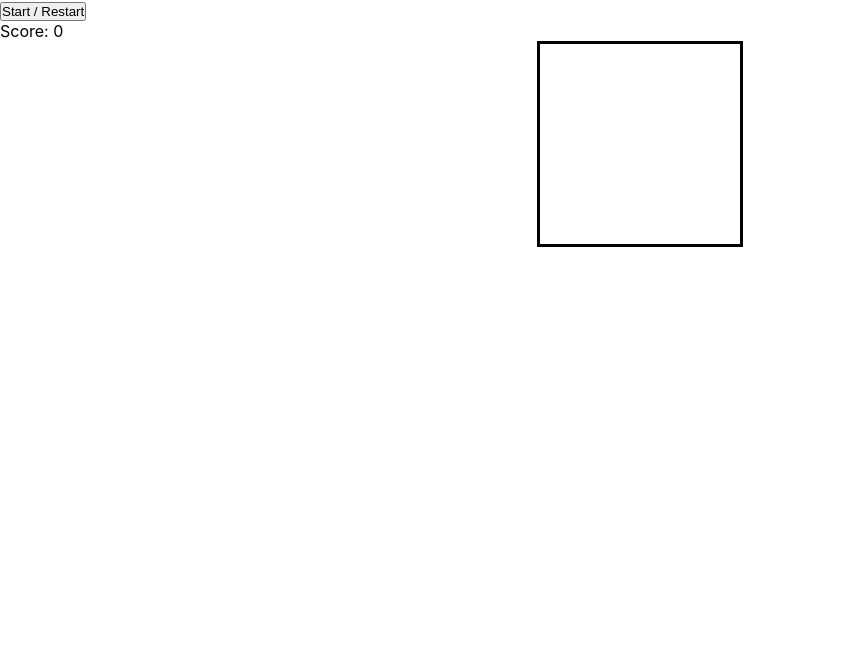
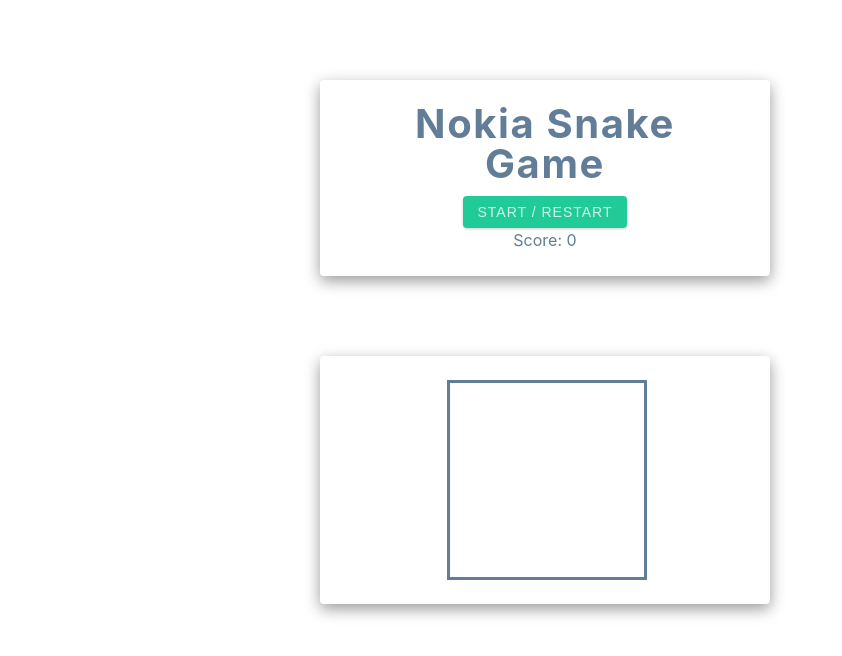
Before and after one commit to SamiurRahmanMukul/building-javascript-7-games, a plain HTML site: page 4-NokiaSankeGame/index.html in a window 1280 px wide. Shown: the whole page, without its empty margins (0-842 px from the left). Drawn offline with Linux system fonts and the light colour scheme.

Commit message:
Nokia Sanke Game Design Update

```diff
--- a/4-NokiaSankeGame/assets/css/style.css
+++ b/4-NokiaSankeGame/assets/css/style.css
@@ -1,11 +1,61 @@
-/* <==========
-    Universal Selector
-             ===========>
- */
+/*
+===============
+   Variables
+===============
+*/
 
-* {
-  margin: 0 auto;
+:root {
+  /* dark shades of primary color*/
+  --clr-primary-1: hsl(162, 61%, 89%);
+  --clr-primary-2: hsl(162, 60%, 78%);
+  --clr-primary-3: hsl(162, 61%, 67%);
+  --clr-primary-4: hsl(162, 61%, 57%);
+  /* primary/main color */
+  --clr-primary-5: hsl(162, 73%, 46%);
+  /* lighter shades of primary color */
+  --clr-primary-6: #1aa179;
+  --clr-primary-7: #13795b;
+  --clr-primary-8: #0d503c;
+  --clr-primary-9: #06281e;
+  /* darkest grey - used for headings */
+  --clr-grey-1: hsl(212, 33%, 89%);
+  --clr-grey-2: hsl(210, 31%, 80%);
+  --clr-grey-3: hsl(211, 27%, 70%);
+  --clr-grey-4: hsl(209, 23%, 60%);
+  /* grey used for paragraphs */
+  --clr-grey-5: hsl(210, 22%, 49%);
+  --clr-grey-6: hsl(209, 28%, 39%);
+  --clr-grey-7: hsl(209, 34%, 30%);
+  --clr-grey-8: hsl(211, 39%, 23%);
+  --clr-grey-9: hsl(209, 61%, 16%);
+  --clr-white: #fff;
+  --clr-red-dark: hsl(360, 67%, 44%);
+  --clr-red-light: hsl(360, 71%, 66%);
+  --clr-green-dark: hsl(125, 67%, 44%);
+  --clr-green-light: hsl(125, 71%, 66%);
+  --clr-black: #222;
+  --transition: all 0.3s linear;
+  --spacing: 0.1rem;
+  --radius: 0.25rem;
+  --light-shadow: 0 5px 15px rgba(0, 0, 0, 0.1);
+  --dark-shadow: 0 5px 15px rgba(0, 0, 0, 0.4);
+  --max-width: 1170px;
+  --fixed-width: 450px;
+  --clr-pink: #f28ab2;
+}
+
+/*
+===============
+ Global Styles
+===============
+*/
+
+*,
+::after,
+::before {
+  margin: 0;
   padding: 0;
+  box-sizing: border-box;
 }
 html {
   scroll-behavior: smooth;
@@ -13,21 +63,174 @@ html {
 body {
   font-family: -apple-system, BlinkMacSystemFont, "Segoe UI", Roboto, Oxygen,
     Ubuntu, Cantarell, "Open Sans", "Helvetica Neue", sans-serif;
+  /* background: var(--clr-primary-5) !important; */
+  color: var(--clr-grey-5);
+  line-height: 1.5;
+  font-size: 0.875rem;
+}
+ul {
+  list-style-type: none;
+}
+a {
+  text-decoration: none;
+}
+h1,
+h2,
+h3,
+h4 {
+  letter-spacing: var(--spacing);
+  text-transform: capitalize;
+  line-height: 1.25;
+  margin-bottom: 0.75rem;
+}
+h1 {
+  font-size: 3rem;
+}
+h2 {
+  font-size: 2rem;
+}
+h3 {
+  font-size: 1.25rem;
+}
+h4 {
+  font-size: 0.875rem;
+}
+p {
+  margin-bottom: 1.25rem;
+  color: var(--clr-grey-5);
+}
+@media screen and (min-width: 800px) {
+  h1 {
+    font-size: 4rem;
+  }
+  h2 {
+    font-size: 2.5rem;
+  }
+  h3 {
+    font-size: 1.75rem;
+  }
+  h4 {
+    font-size: 1rem;
+  }
+  body {
+    font-size: 1rem;
+  }
+  h1,
+  h2,
+  h3,
+  h4 {
+    line-height: 1;
+  }
 }
 
-/* <==========
-    Style Implements
-             ===========>
- */
+/* GLOBAL CLASSES */
 
+/* section */
+.section {
+  width: 90vw;
+  margin: 0 auto;
+  max-width: var(--max-width);
+}
+
+@media screen and (min-width: 992px) {
+  .section {
+    width: 95vw;
+  }
+}
+
+.section-center {
+  width: 90vw;
+  margin: 0 auto;
+  max-width: 40rem;
+  margin-top: 5rem;
+  text-align: center;
+}
+@media screen and (min-width: 992px) {
+  .section-center {
+    width: 95vw;
+  }
+}
+
+main {
+  min-height: 100vh;
+  display: flex;
+  justify-content: center;
+  align-items: center;
+}
+
+.container {
+  width: 90vw;
+  margin: 5rem 0;
+  max-width: var(--fixed-width);
+  background: var(--clr-white);
+  border-radius: var(--radius);
+  padding: 1.5rem 2rem;
+  box-shadow: var(--dark-shadow);
+}
+.container h3 {
+  font-weight: normal;
+  text-transform: none;
+}
+
+/* Game Style Implement */
+.game-container {
+  width: 90vw;
+  margin: 1rem 0;
+  max-width: var(--fixed-width);
+  background: var(--clr-white);
+  border-radius: var(--radius);
+  padding: 1.5rem 2rem;
+  box-shadow: var(--dark-shadow);
+}
+
+.score-board {
+  margin: 5px;
+  padding: 10px;
+  align-items: center;
+  background-color: aqua;
+  align-items: center;
+  border-radius: 10%;
+  -webkit-border-radius: 10%;
+  -moz-border-radius: 10%;
+  -ms-border-radius: 10%;
+  -o-border-radius: 10%;
+}
+.score-board h3 {
+  font-size: 26px;
+  font-weight: bold;
+  display: inline;
+}
+
+/* button styles */
+.btn {
+  text-transform: uppercase;
+  background: var(--clr-primary-5);
+  color: var(--clr-primary-1);
+  padding: 0.375rem 0.75rem;
+  letter-spacing: 1px;
+  display: inline-block;
+  transition: var(--transition);
+  font-size: 0.875rem;
+  border: 2px solid var(--clr-primary-5);
+  cursor: pointer;
+  box-shadow: 0 1px 3px rgba(0, 0, 0, 0.2);
+  border-radius: var(--radius);
+}
+.btn:hover {
+  color: var(--clr-primary-5);
+  background: var(--clr-primary-8);
+  border-color: var(--clr-primary-8);
+}
+
+/* snake game */
 .grid {
   width: 200px;
   height: 200px;
   display: flex;
   flex-wrap: wrap;
   border-style: solid;
+  margin-left: 95px;
 }
-
 .grid div {
   width: 20px;
   height: 20px;
--- a/4-NokiaSankeGame/index.html
+++ b/4-NokiaSankeGame/index.html
@@ -16,10 +16,17 @@
     />
   </head>
   <body>
-    <button class="start">Start / Restart</button>
+    <section class="section-center">
+      <div class="container">
+        <h2>Nokia Snake Game</h2>
 
+        <!-- score -->
+        <button class="start btn">Start / Restart</button>
         <div class="score">Score: <span>0</span></div>
+      </div>
 
+      <div class="game-container">
+        <!-- game grid area -->
         <div class="grid">
           <!-- 10 x 10 grid = 100 div -->
           <div></div>
@@ -129,6 +136,8 @@
           <div></div>
           <div></div>
         </div>
+      </div>
+    </section>
 
     <!-- javascript / script -->
     <script src="./assets/js/app.js"></script>
```
Lines whose indentation alone changed are shown as unchanged.
